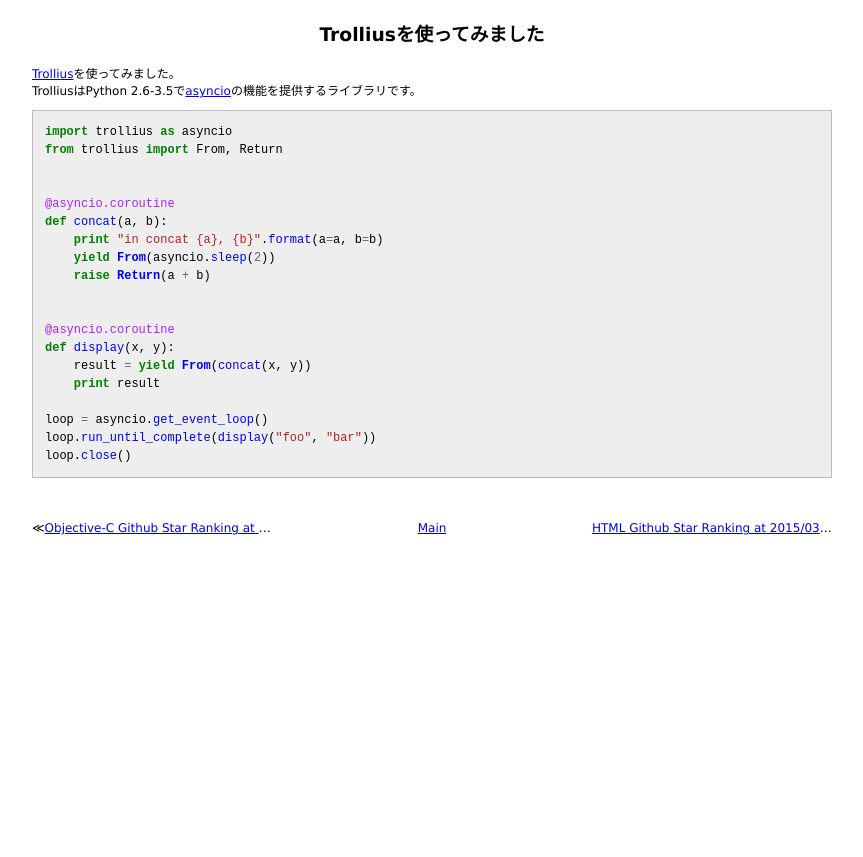
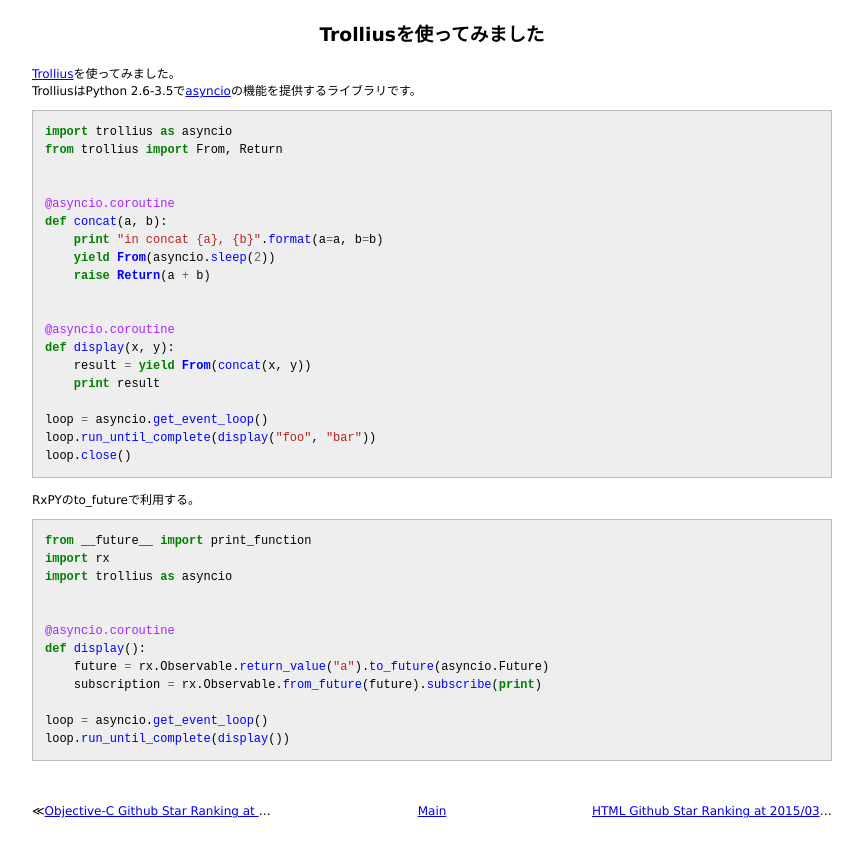
Before and after one commit to 38elements/38elements.github.com, a Jekyll site: the page built from _posts/2015-03-14-python-trollius-asyncio.md, in a window 1280 px wide. Shown: the top 857 px of the page, without its empty margins (208-1071 px from the left). Built offline with Jekyll 4.4.1, drawn with Linux system fonts in a browser that asks for light colours; Markdown is read by kramdown in place of the engine named in the settings.

Commit message:
to_future

```diff
--- a/_posts/2015-03-14-python-trollius-asyncio.md
+++ b/_posts/2015-03-14-python-trollius-asyncio.md
@@ -25,3 +25,19 @@ loop = asyncio.get_event_loop()
 loop.run_until_complete(display("foo", "bar"))
 loop.close()
 {% endhighlight %}
+
+RxPYのto_futureで利用する。
+{% highlight python %}
+from __future__ import print_function
+import rx
+import trollius as asyncio
+
+
+@asyncio.coroutine
+def display():
+    future = rx.Observable.return_value("a").to_future(asyncio.Future)
+    subscription = rx.Observable.from_future(future).subscribe(print)
+
+loop = asyncio.get_event_loop()
+loop.run_until_complete(display())
+{% endhighlight %}
```
